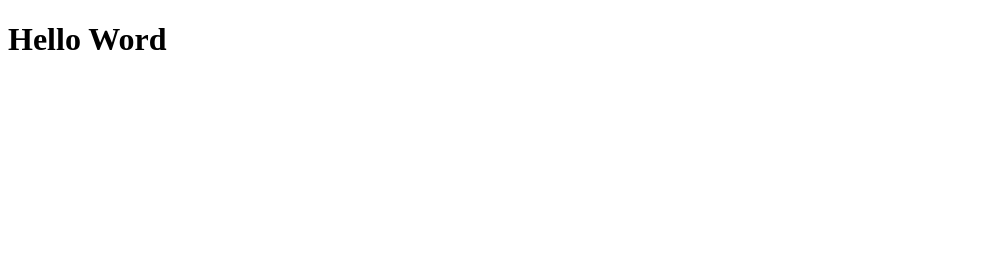
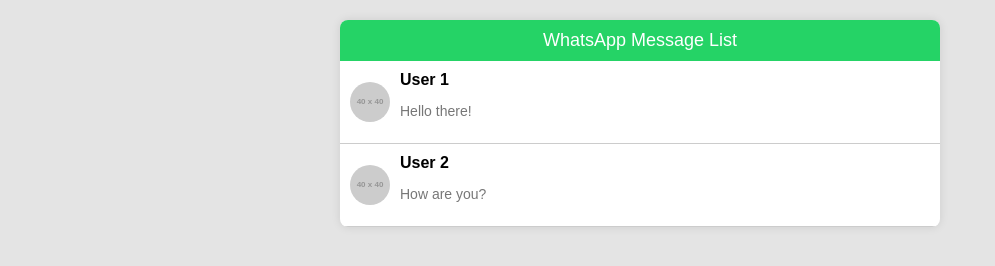
Before and after one commit to shoaibniaz/login_page, a plain HTML site: page index.html in a window 1280 px wide. Shown: the whole page, without its empty margins (0-995 px from the left). Drawn offline with Linux system fonts and the light colour scheme; placeholder pictures from the web are drawn by us.

Commit message:
message list

```diff
--- a/index.html
+++ b/index.html
@@ -3,9 +3,93 @@
 <head>
     <meta charset="UTF-8">
     <meta name="viewport" content="width=device-width, initial-scale=1.0">
-    <title>Document</title>
+    <title>WhatsApp Landing Page</title>
+    <style>
+        body {
+            font-family: Arial, sans-serif;
+            margin: 0;
+            padding: 0;
+            background-color: #e4e4e4;
+        }
+
+        .chat-container {
+            max-width: 600px;
+            margin: 20px auto;
+            background-color: #fff;
+            border-radius: 8px;
+            overflow: hidden;
+            box-shadow: 0 0 10px rgba(0, 0, 0, 0.1);
+        }
+
+        .header {
+            background-color: #25D366;
+            color: #fff;
+            padding: 10px;
+            text-align: center;
+            font-size: 18px;
+        }
+
+        .message-list {
+            list-style: none;
+            padding: 0;
+            margin: 0;
+        }
+
+        .message-item {
+            padding: 10px;
+            border-bottom: 1px solid #ccc;
+            display: flex;
+            align-items: center;
+        }
+
+        .message-item img {
+            width: 40px;
+            height: 40px;
+            border-radius: 50%;
+            margin-right: 10px;
+        }
+
+        .message-item .message-details {
+            flex-grow: 1;
+        }
+
+        .message-item .message-details h3 {
+            margin: 0;
+            font-size: 16px;
+        }
+
+        .message-item .last-message {
+            color: #777;
+            font-size: 14px;
+        }
+
+        .message-item:hover {
+            background-color: #f2f2f2;
+        }
+    </style>
 </head>
 <body>
-    <h1> Hello Word</h1>
+
+<div class="chat-container">
+    <div class="header">WhatsApp Message List</div>
+    <ul class="message-list">
+        <li class="message-item">
+            <img src="https://via.placeholder.com/40" alt="User 1">
+            <div class="message-details">
+                <h3>User 1</h3>
+                <p class="last-message">Hello there!</p>
+            </div>
+        </li>
+        <li class="message-item">
+            <img src="https://via.placeholder.com/40" alt="User 2">
+            <div class="message-details">
+                <h3>User 2</h3>
+                <p class="last-message">How are you?</p>
+            </div>
+        </li>
+        <!-- Add more message items as needed -->
+    </ul>
+</div>
+
 </body>
 </html>
```
